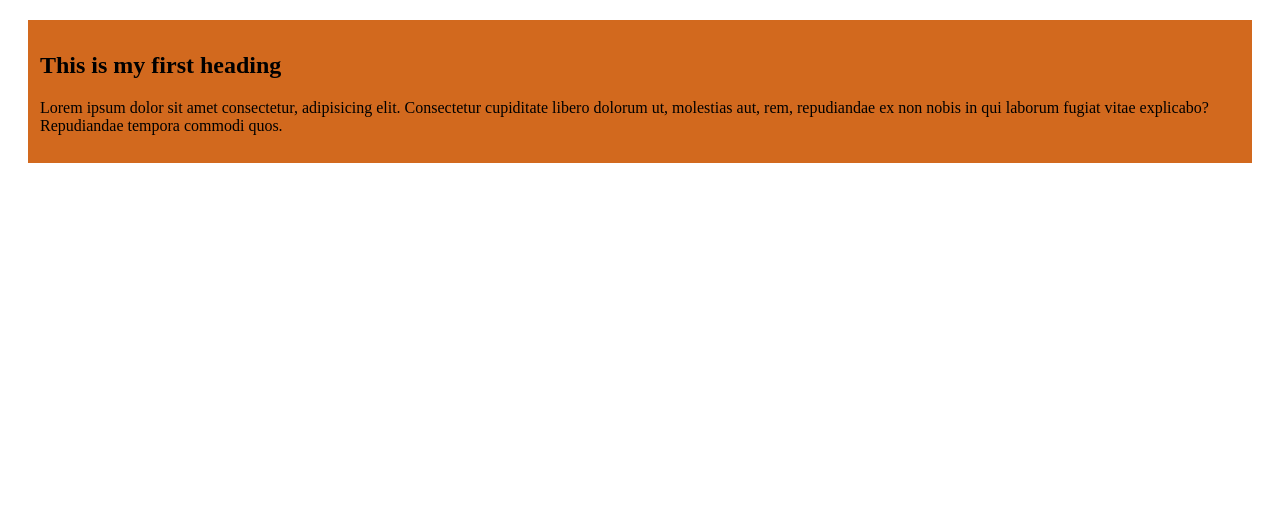
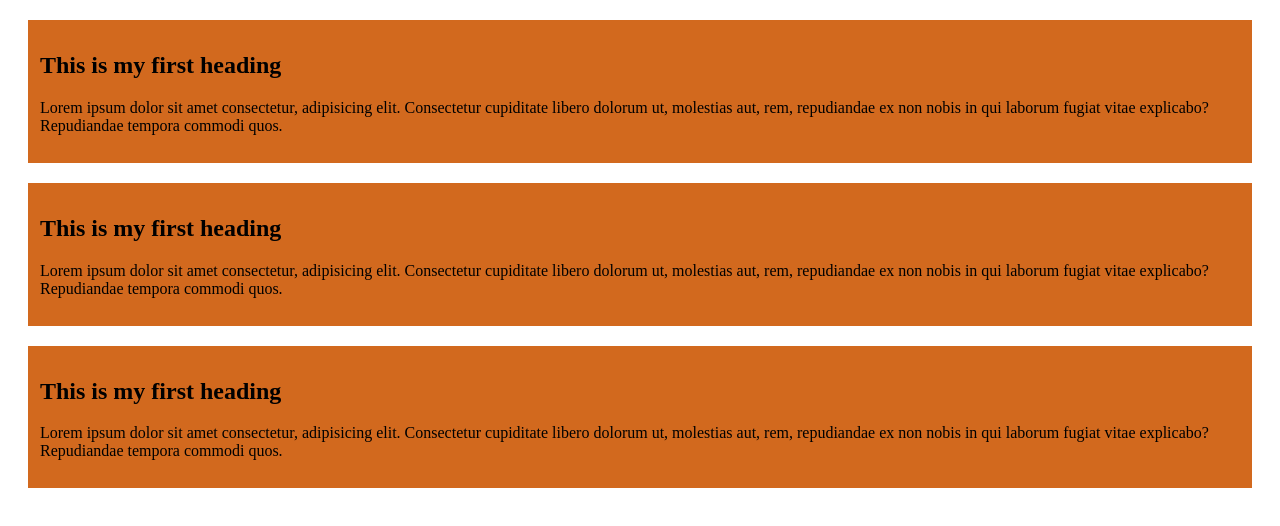
Before and after one commit to shadtanvir/My-second-repo, a plain HTML site: page index2.html in a window 1280 px wide. Drawn offline with Linux system fonts and the light colour scheme.

Commit message:
second and third div added

```diff
--- a/index2.html
+++ b/index2.html
@@ -16,5 +16,25 @@
         quos.
       </p>
     </div>
+
+    <div>
+      <h2>This is my first heading</h2>
+      <p>
+        Lorem ipsum dolor sit amet consectetur, adipisicing elit. Consectetur
+        cupiditate libero dolorum ut, molestias aut, rem, repudiandae ex non
+        nobis in qui laborum fugiat vitae explicabo? Repudiandae tempora commodi
+        quos.
+      </p>
+    </div>
+
+    <div>
+      <h2>This is my first heading</h2>
+      <p>
+        Lorem ipsum dolor sit amet consectetur, adipisicing elit. Consectetur
+        cupiditate libero dolorum ut, molestias aut, rem, repudiandae ex non
+        nobis in qui laborum fugiat vitae explicabo? Repudiandae tempora commodi
+        quos.
+      </p>
+    </div>
   </body>
 </html>
```
